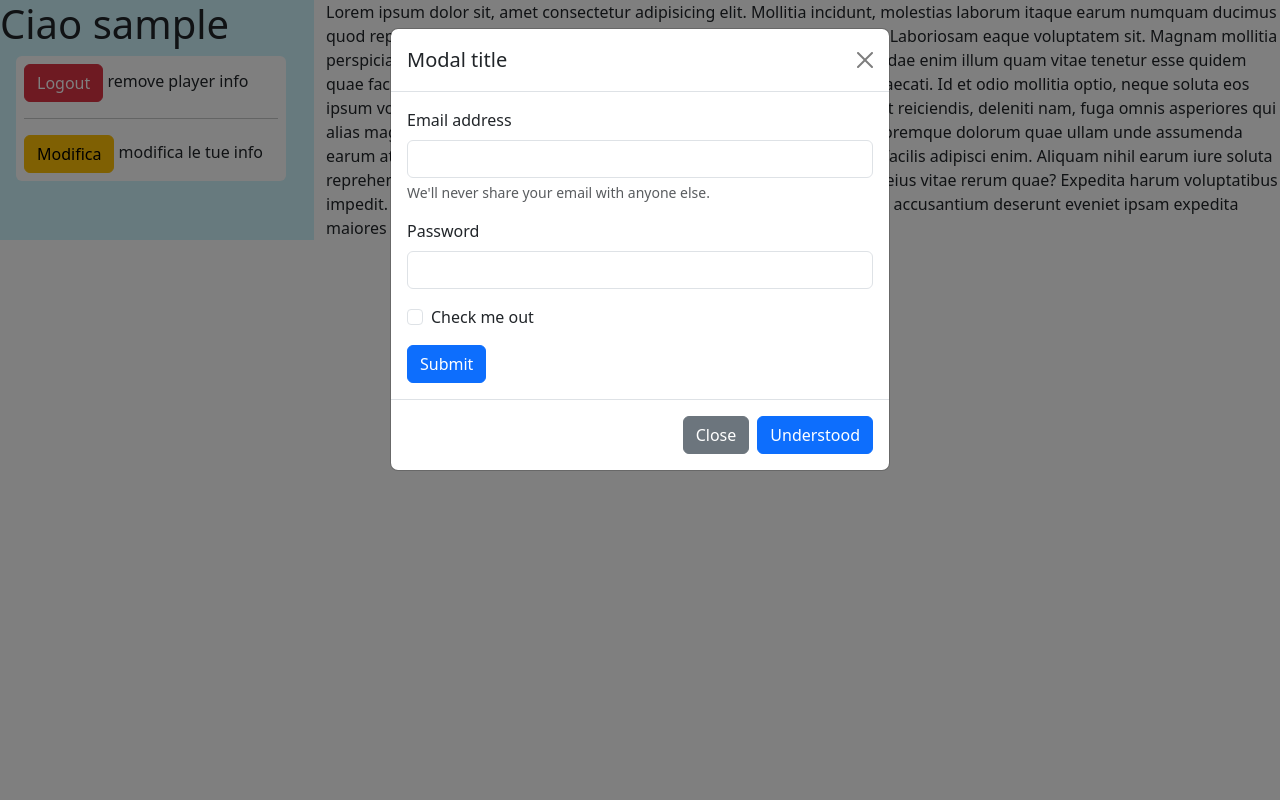
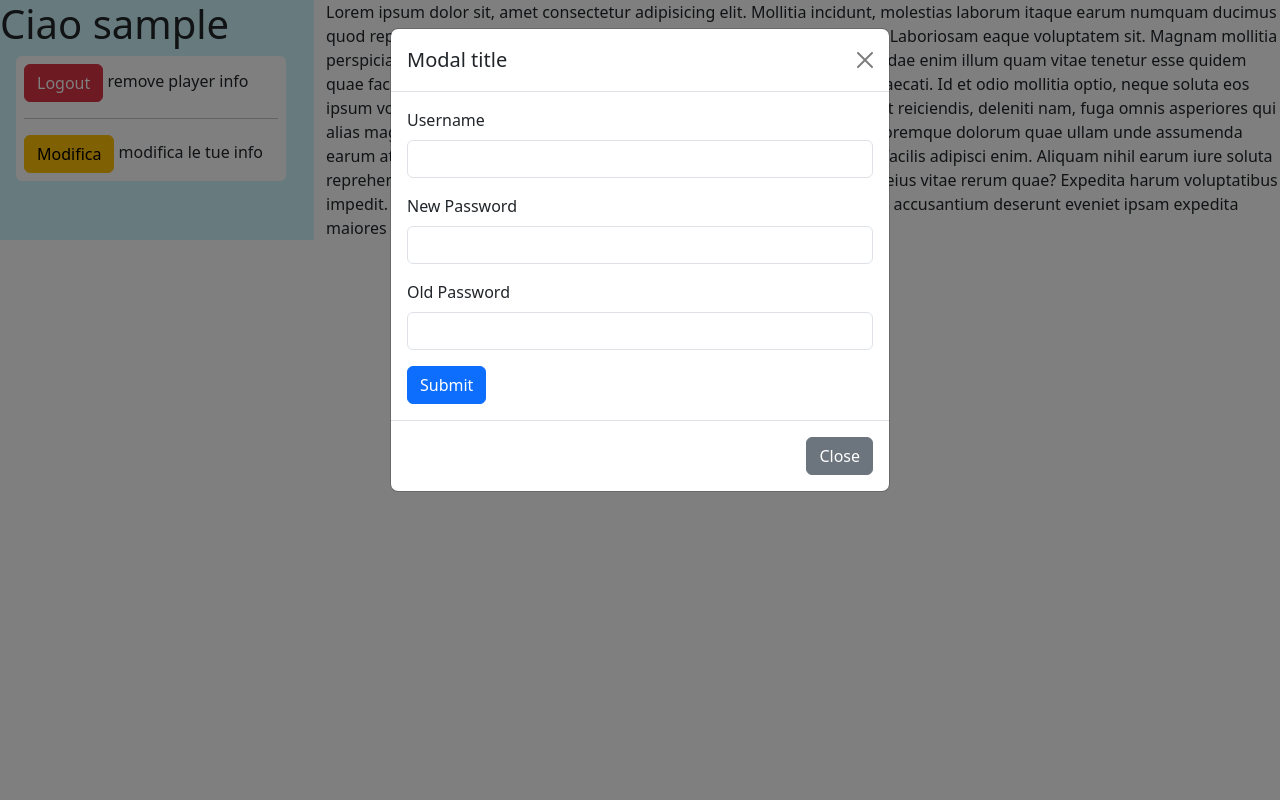
Before and after one commit to VettoriDanteMeucci/PHP-PJ, a PHP site: page /PHP-PJ/pages/profile.php in a window 1280 px wide, after a click on "Modifica". Run offline with PHP 8.4, Linux system fonts and the light colour scheme; the visitor is signed in with stand-in values (Sample User, id 1); data that the repository does not hold is empty.

Commit message:
page shower fixes

```diff
--- a/pages/profile.php
+++ b/pages/profile.php
@@ -47,28 +47,25 @@ echo $nav->getNav();
                             </div>
                             <div class="modal-body">
                                 <!-- Form -->
-                                <form>
+                                <form action="../actions/updateuser.php"  method="POST">
                                     <div class="mb-3">
-                                        <label for="exampleInputEmail1" class="form-label">Email address</label>
-                                        <input type="email" class="form-control" id="exampleInputEmail1"
-                                            aria-describedby="emailHelp">
-                                        <div id="emailHelp" class="form-text">We'll never share your email with anyone
-                                            else.</div>
+                                        <label for="username" class="form-label">Username</label>
+                                        <input type="text" name="username" class="form-control" id="username">
                                     </div>
                                     <div class="mb-3">
-                                        <label for="exampleInputPassword1" class="form-label">Password</label>
-                                        <input type="password" class="form-control" id="exampleInputPassword1">
+                                        <label for="pass" class="form-label">New Password</label>
+                                        <input type="password" name="newPass" class="form-control" id="pass">
                                     </div>
-                                    <div class="mb-3 form-check">
-                                        <input type="checkbox" class="form-check-input" id="exampleCheck1">
-                                        <label class="form-check-label" for="exampleCheck1">Check me out</label>
+                                    <div class="mb-3">
+                                        <label for="pass" class="form-label">Old Password</label>
+                                        <input type="password" name="pass" class="form-control" id="pass">
                                     </div>
+
                                     <button type="submit" class="btn btn-primary">Submit</button>
                                 </form>
                             </div>
                             <div class="modal-footer">
                                 <button type="button" class="btn btn-secondary" data-bs-dismiss="modal">Close</button>
-                                <button type="button" class="btn btn-primary">Understood</button>
                             </div>
                         </div>
                     </div>
--- a/pages/viewCreator.php
+++ b/pages/viewCreator.php
@@ -9,6 +9,7 @@
         integrity="sha384-QWTKZyjpPEjISv5WaRU9OFeRpok6YctnYmDr5pNlyT2bRjXh0JMhjY6hW+ALEwIH" crossorigin="anonymous">
     <link rel="stylesheet" href="../styles/global.css">
 </head>
+<body>
 <?php
 include "../classes/DB.php";
 include "../classes/Nav.php";
@@ -29,8 +30,6 @@ if($colLen % 3 != 0){
 $colLen /= 3;
 ?>
 
-<body>
-
     <div class="row">
         <div class="fs-2 col-12 text-center">
             <h1><?php echo $creator;?></h1>
@@ -41,7 +40,8 @@ $colLen /= 3;
           do{
             echo "<ul class='col-4'>";
             if(($col == 2 || $colLen == 0) && $rem > 0){
-              for($i = 0; $i <=  $rem; $i++) {
+              $rem = $colLen != 0 ? $rem+1 : $rem ;
+              for($i = 0; $i < $rem; $i++) {
                 $page = $pages[$i+($col*$colLen)];
                 echo "
                   <li>
--- a/pages/viewTutorial.php
+++ b/pages/viewTutorial.php
@@ -12,7 +12,7 @@
     if(isset($_GET["id"]) && $_GET["id"] != "")
        $id = $_GET["id"];
   ?>
-  <body class="row">
+  <body>
     <?php
       include_once "../classes/Nav.php";
       $nav = new Nav();
```
Also changed, not shown: actions/updateuser.php (added, +7 -0 lines), index.php (+4 -3 lines).
